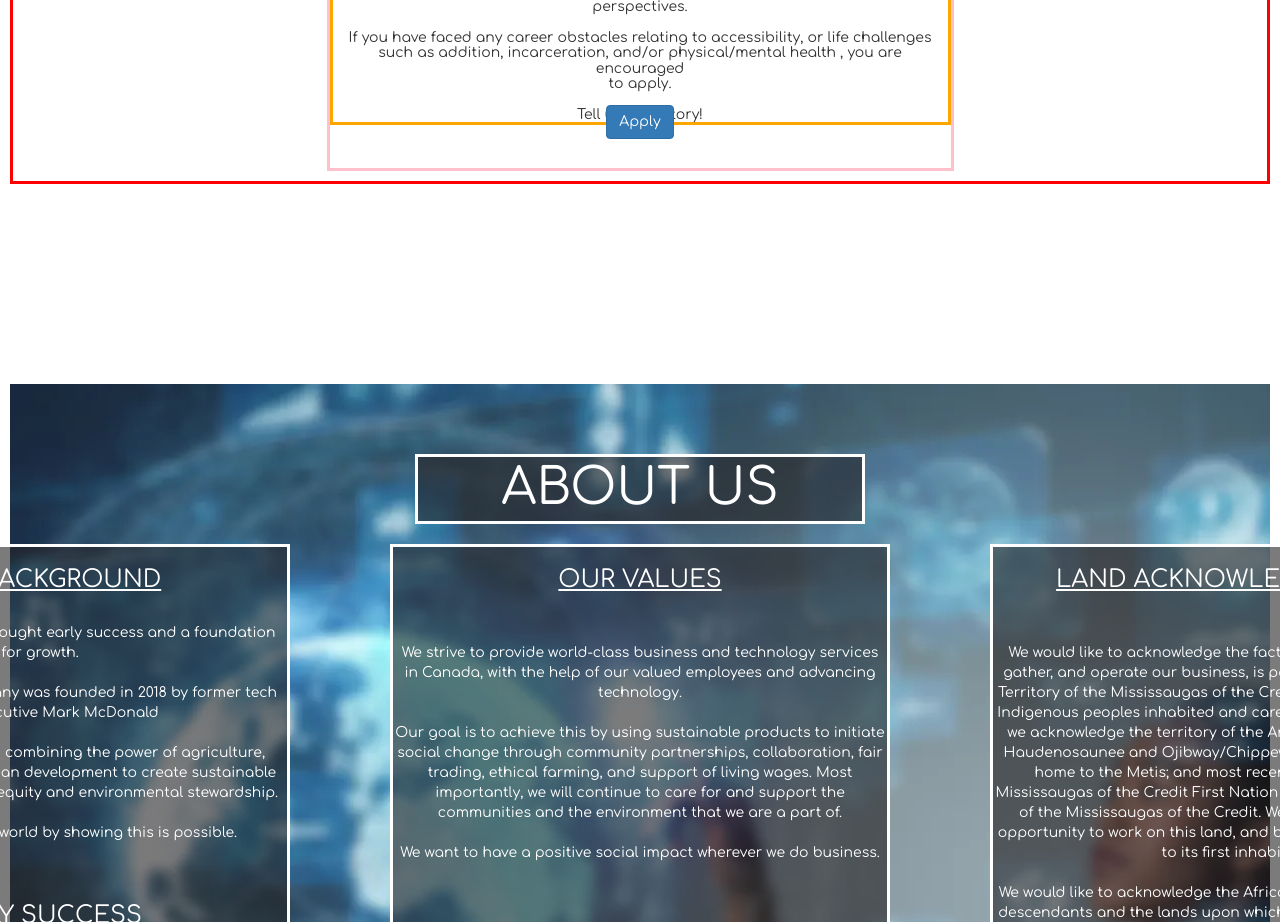
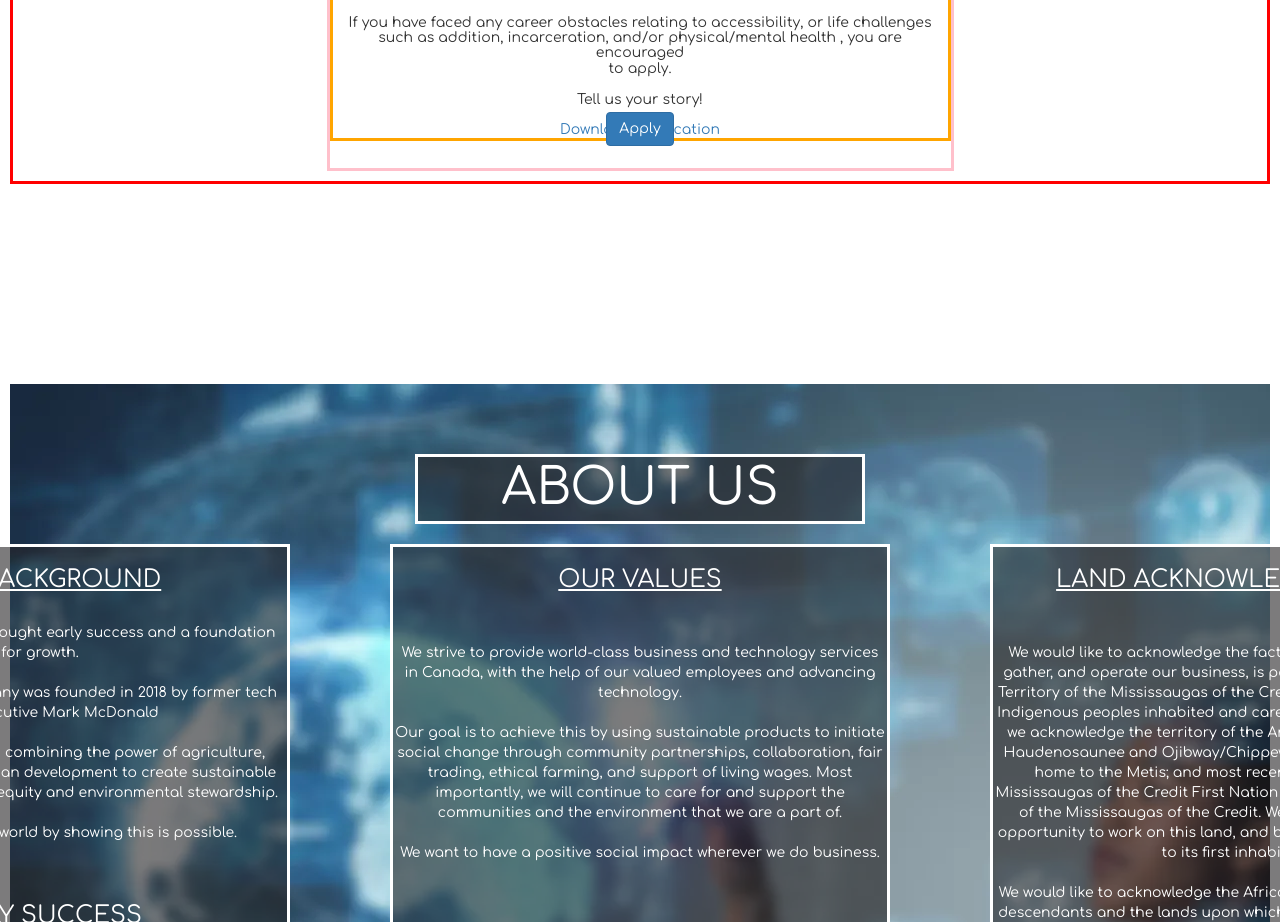
Before and after one commit to rphillipsosei/moonbeam-react, a React (Create React App) app: page / in a window 1280 px wide. Shown: the part 3240-4162 px from the top of the page. Built offline with nearby package versions, Linux system fonts and the light colour scheme.

Commit message:
add job application pdf to careers page

```diff
--- a/src/pages/Careers.jsx
+++ b/src/pages/Careers.jsx
@@ -2,6 +2,7 @@ import React from "react";
 import styled from "styled-components";
 import diversity from "../assets/brickwall.jpg"
 import { Button } from "react-bootstrap";
+import jobApp from "../assets/jobApp.pdf";
 
 export default function Careers() {
   return (
@@ -32,6 +33,10 @@ Join our diverse, multi-faceted team.
                 accessibility, or life challenges such as addition,
                 incarceration, and/or physical/mental health , you are
                 encouraged <br></br>to apply. <br></br> <br></br>Tell us your story!
+
+                <br></br><br></br>
+                <a href={jobApp} download >Download application</a>
+
               </h6>
               <Button fullWidth  variant="primary" type="submit" >Apply</Button>
        </CareersBox>
```
Also changed, not shown: 2 other files (tests, documents, lock files or other folders).
